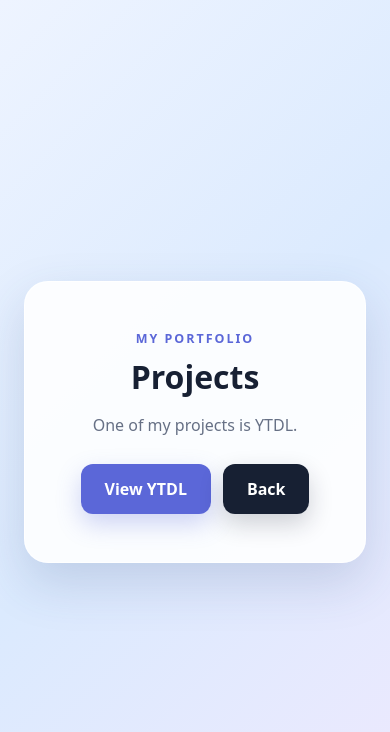
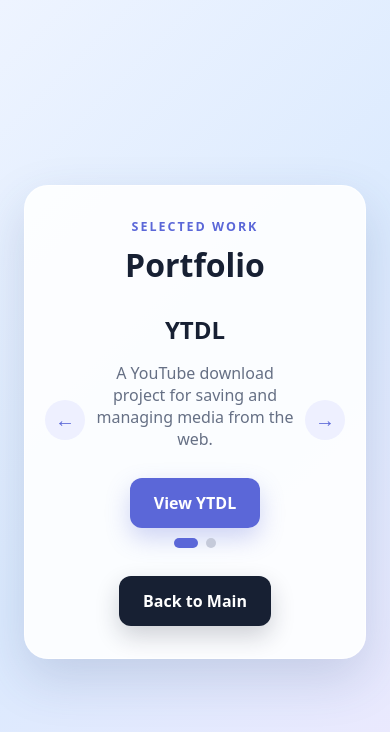
Before and after one commit to AlexiTrinune/Website-Uno, a plain HTML site: page portfolio.html in a window 390 px wide. Drawn offline with Linux system fonts and the light colour scheme.

Commit message:
Update page descriptions and portfolio carousel

```diff
--- /dev/null
+++ b/portfolio-carousel.js
@@ -0,0 +1,26 @@
+const slides = Array.from(document.querySelectorAll(".project-slide"));
+const dots = Array.from(document.querySelectorAll(".carousel-dot"));
+const previousButton = document.querySelector("#previousProject");
+const nextButton = document.querySelector("#nextProject");
+let currentSlide = 0;
+
+function showSlide(index) {
+    currentSlide = (index + slides.length) % slides.length;
+
+    slides.forEach((slide, slideIndex) => {
+        const isActive = slideIndex === currentSlide;
+        slide.hidden = !isActive;
+        slide.classList.toggle("active", isActive);
+    });
+
+    dots.forEach((dot, dotIndex) => {
+        dot.classList.toggle("active", dotIndex === currentSlide);
+    });
+}
+
+previousButton.addEventListener("click", () => showSlide(currentSlide - 1));
+nextButton.addEventListener("click", () => showSlide(currentSlide + 1));
+
+dots.forEach((dot) => {
+    dot.addEventListener("click", () => showSlide(Number(dot.dataset.slide)));
+});
--- a/portfolio.html
+++ b/portfolio.html
@@ -7,14 +7,36 @@
     <link rel="stylesheet" href="styles.css">
 </head>
 <body>
-    <main class="page-card">
-        <p class="eyebrow">My Portfolio</p>
-        <h1>Projects</h1>
-        <p class="description">One of my projects is YTDL.</p>
-        <div class="actions">
-            <a class="button" href="https://github.com/AlexiTrinune/YTDL" target="_blank" rel="noopener noreferrer">View YTDL</a>
-            <a class="button button-secondary" href="index.html">Back</a>
+    <main class="page-card portfolio-card">
+        <p class="eyebrow">Selected Work</p>
+        <h1>Portfolio</h1>
+
+        <section class="carousel" aria-label="Project links">
+            <button class="carousel-arrow" id="previousProject" type="button" aria-label="Previous project">&#8592;</button>
+
+            <article class="project-slide active" data-project="0">
+                <h2>YTDL</h2>
+                <p class="description">A YouTube download project for saving and managing media from the web.</p>
+                <a class="button" href="https://github.com/AlexiTrinune/YTDL" target="_blank" rel="noopener noreferrer">View YTDL</a>
+            </article>
+
+            <article class="project-slide" data-project="1" hidden>
+                <h2>Im Bored</h2>
+                <p class="description">A creative project built for choosing ideas and breaking up boredom.</p>
+                <a class="button" href="https://github.com/AlexiTrinune/ImBoredSoIMadeThis" target="_blank" rel="noopener noreferrer">View Project</a>
+            </article>
+
+            <button class="carousel-arrow" id="nextProject" type="button" aria-label="Next project">&#8594;</button>
+        </section>
+
+        <div class="carousel-dots" aria-label="Choose a project">
+            <button class="carousel-dot active" type="button" data-slide="0" aria-label="Show YTDL"></button>
+            <button class="carousel-dot" type="button" data-slide="1" aria-label="Show Im Bored"></button>
         </div>
+
+        <a class="button button-secondary back-button" href="index.html">Back to Main</a>
     </main>
+
+    <script src="portfolio-carousel.js"></script>
 </body>
 </html>
--- a/styles.css
+++ b/styles.css
@@ -23,6 +23,10 @@ body {
     box-shadow: 0 20px 50px rgba(58, 76, 125, 0.18);
 }
 
+.portfolio-card {
+    width: min(680px, 100%);
+}
+
 .eyebrow {
     margin: 0 0 8px;
     color: #5b67d8;
@@ -37,16 +41,71 @@ h1 {
     font-size: clamp(2rem, 7vw, 3.25rem);
 }
 
+h2 {
+    margin: 0 0 8px;
+    color: #172033;
+}
+
 .description {
     margin: 16px 0 28px;
     color: #667085;
 }
 
-.actions {
+.carousel {
+    min-height: 220px;
+    display: grid;
+    grid-template-columns: 48px 1fr 48px;
+    align-items: center;
+    gap: 12px;
+    margin-top: 24px;
+}
+
+.project-slide {
+    min-height: 200px;
+}
+
+.carousel-arrow {
+    width: 44px;
+    height: 44px;
+    border: 0;
+    border-radius: 50%;
+    color: #5b67d8;
+    background: #eef0ff;
+    font-size: 1.25rem;
+    cursor: pointer;
+}
+
+.carousel-arrow:hover,
+.carousel-arrow:focus-visible {
+    color: white;
+    background: #5b67d8;
+}
+
+.carousel-dots {
     display: flex;
     justify-content: center;
-    flex-wrap: wrap;
-    gap: 12px;
+    gap: 8px;
+    margin: 8px 0 24px;
+}
+
+.carousel-dot {
+    width: 10px;
+    height: 10px;
+    padding: 0;
+    border: 0;
+    border-radius: 50%;
+    background: #c5cada;
+    cursor: pointer;
+}
+
+.carousel-dot.active {
+    width: 24px;
+    border-radius: 10px;
+    background: #5b67d8;
+}
+
+.back-button {
+    margin-top: 4px;
 }
 
 .button {
@@ -76,3 +135,20 @@ h1 {
     background: #172033;
     box-shadow: 0 10px 24px rgba(23, 32, 51, 0.2);
 }
+
+@media (max-width: 560px) {
+    .page-card,
+    .portfolio-card {
+        padding: 32px 20px;
+    }
+
+    .carousel {
+        grid-template-columns: 40px 1fr 40px;
+        gap: 6px;
+    }
+
+    .carousel-arrow {
+        width: 40px;
+        height: 40px;
+    }
+}
```
Also changed, not shown: index.html (+4 -4 lines), 1 other file.
